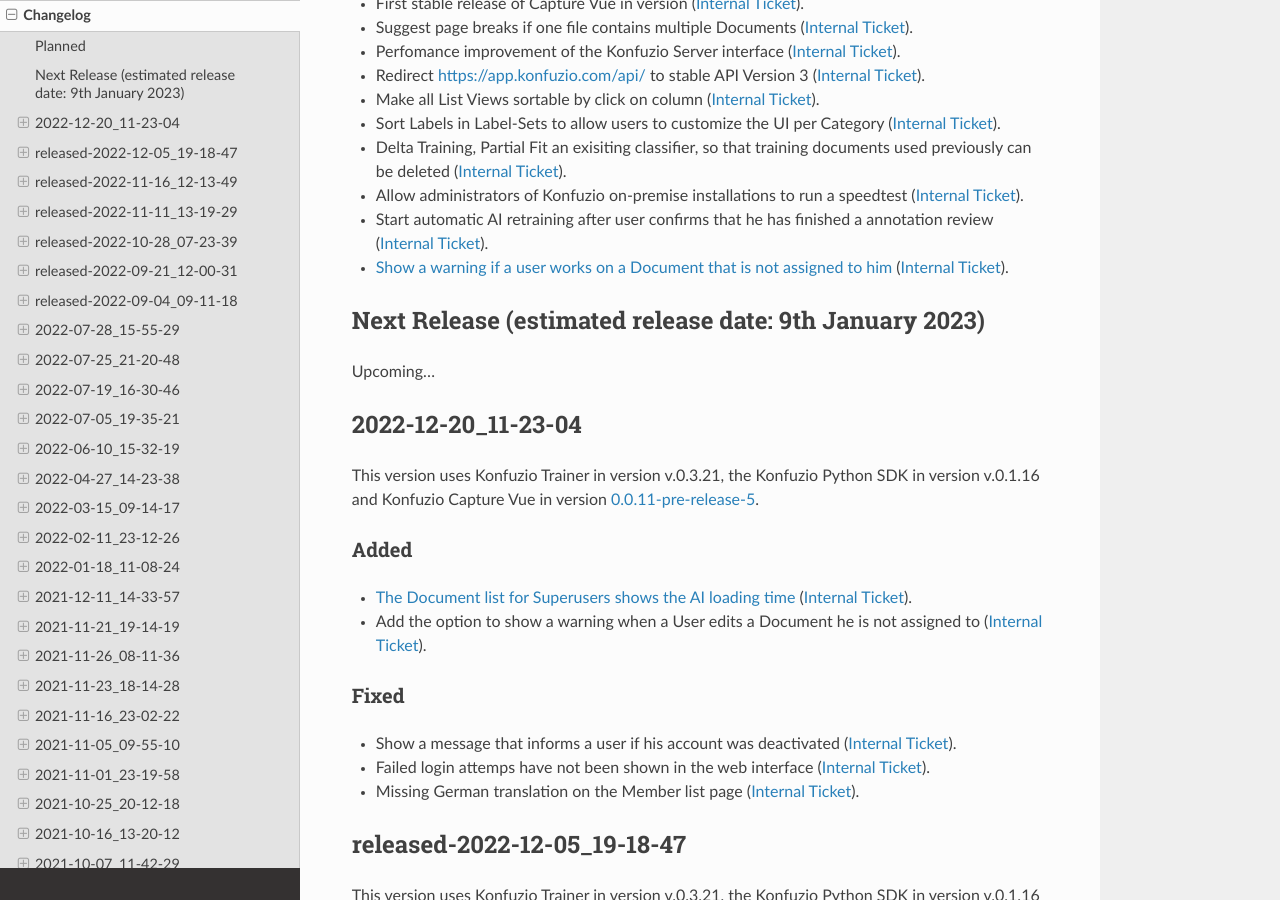
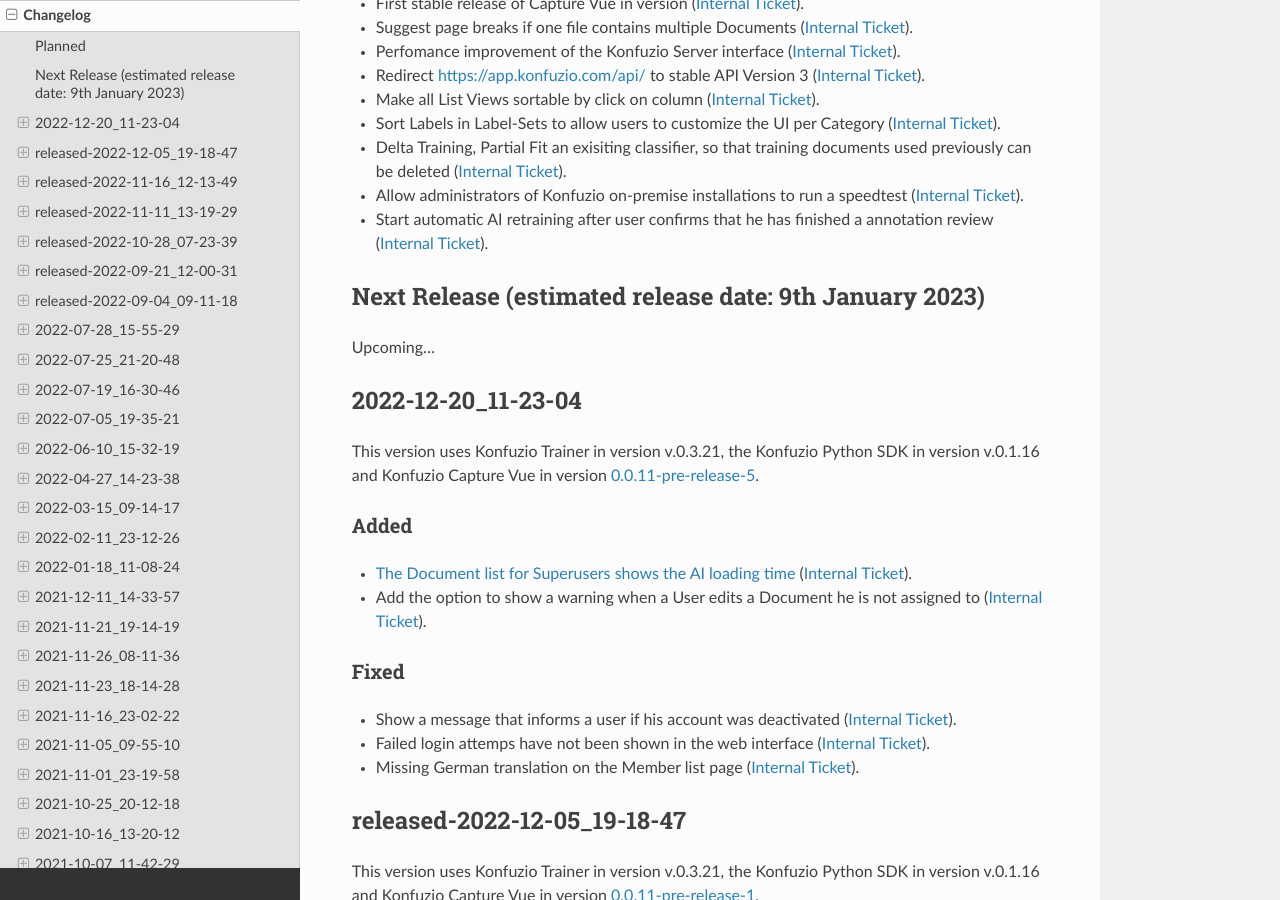
Before and after one commit to konfuzio-ai/konfuzio-sdk, a Sphinx documentation site: the page built from docs/web/changelog_app.md, in a window 1280 px wide and 900 px high, scrolled down 704 px. Built offline with Sphinx 7.4.7 and the Read the Docs theme 2.0.0, drawn with Linux system fonts in a browser that asks for light colours; pages that are not in the unit, such as notebooks, are missing from menus.

Commit message:
Update changelog_app.md

```diff
--- a/docs/web/changelog_app.md
+++ b/docs/web/changelog_app.md
@@ -29,7 +29,6 @@
 - Delta Training, Partial Fit an exisiting classifier, so that training documents used previously can be deleted ([Internal Ticket](https://git.konfuzio.com/konfuzio/objectives/-/issues/9251)).
 - Allow administrators of Konfuzio on-premise installations to run a speedtest ([Internal Ticket](https://git.konfuzio.com/konfuzio/objectives/-/issues/9870)).
 - Start automatic AI retraining after user confirms that he has finished a annotation review ([Internal Ticket](https://git.konfuzio.com/konfuzio/objectives/-/issues/9166)).
-- [Show a warning if a user works on a Document that is not assigned to him](https://help.konfuzio.com/modules/documents/index.html#assignee) ([Internal Ticket](https://git.konfuzio.com/konfuzio/objectives/-/issues/9466)).
 
 <!---
 These changes are for the tokenizers/new SDK branch.
```
